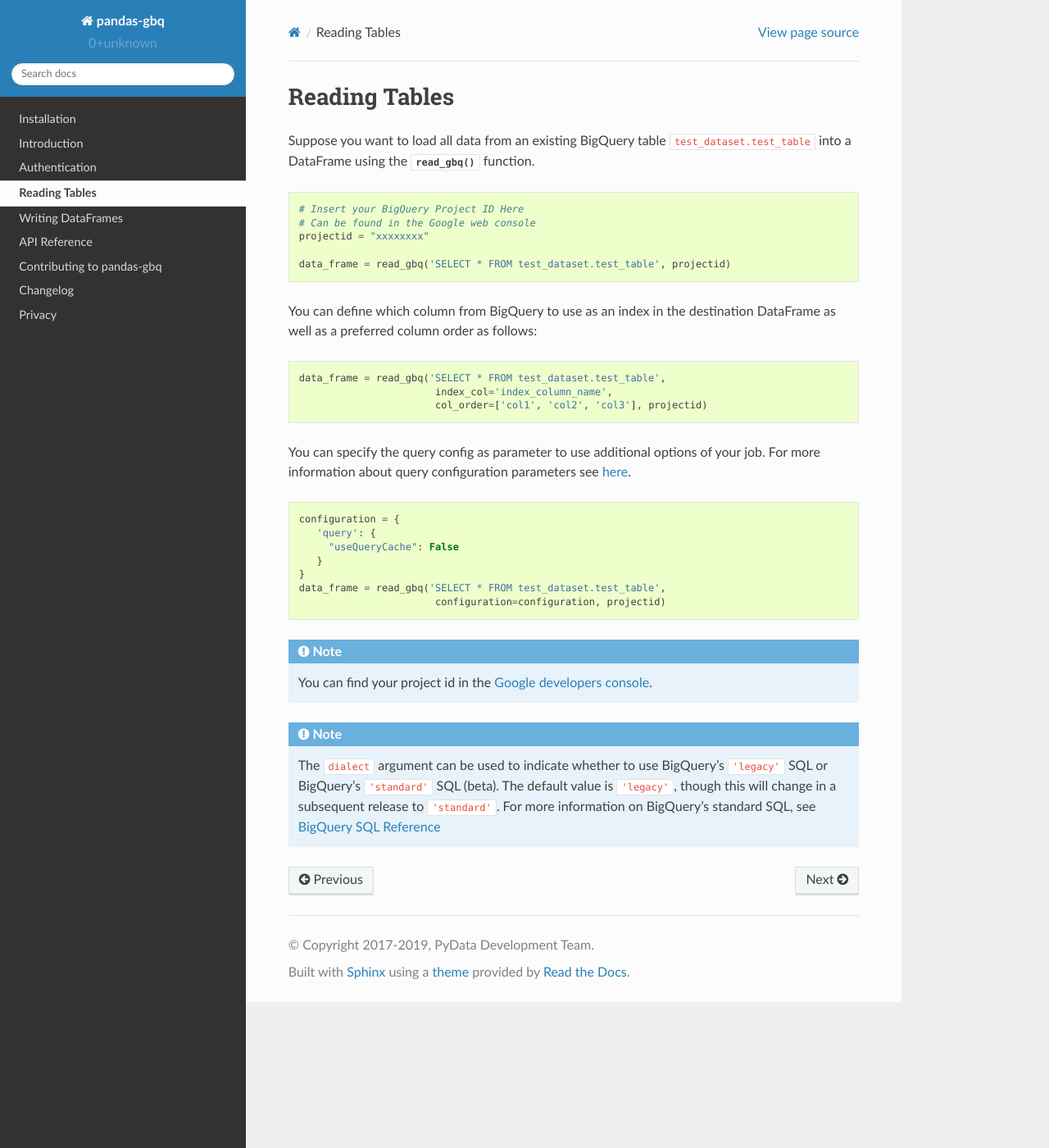
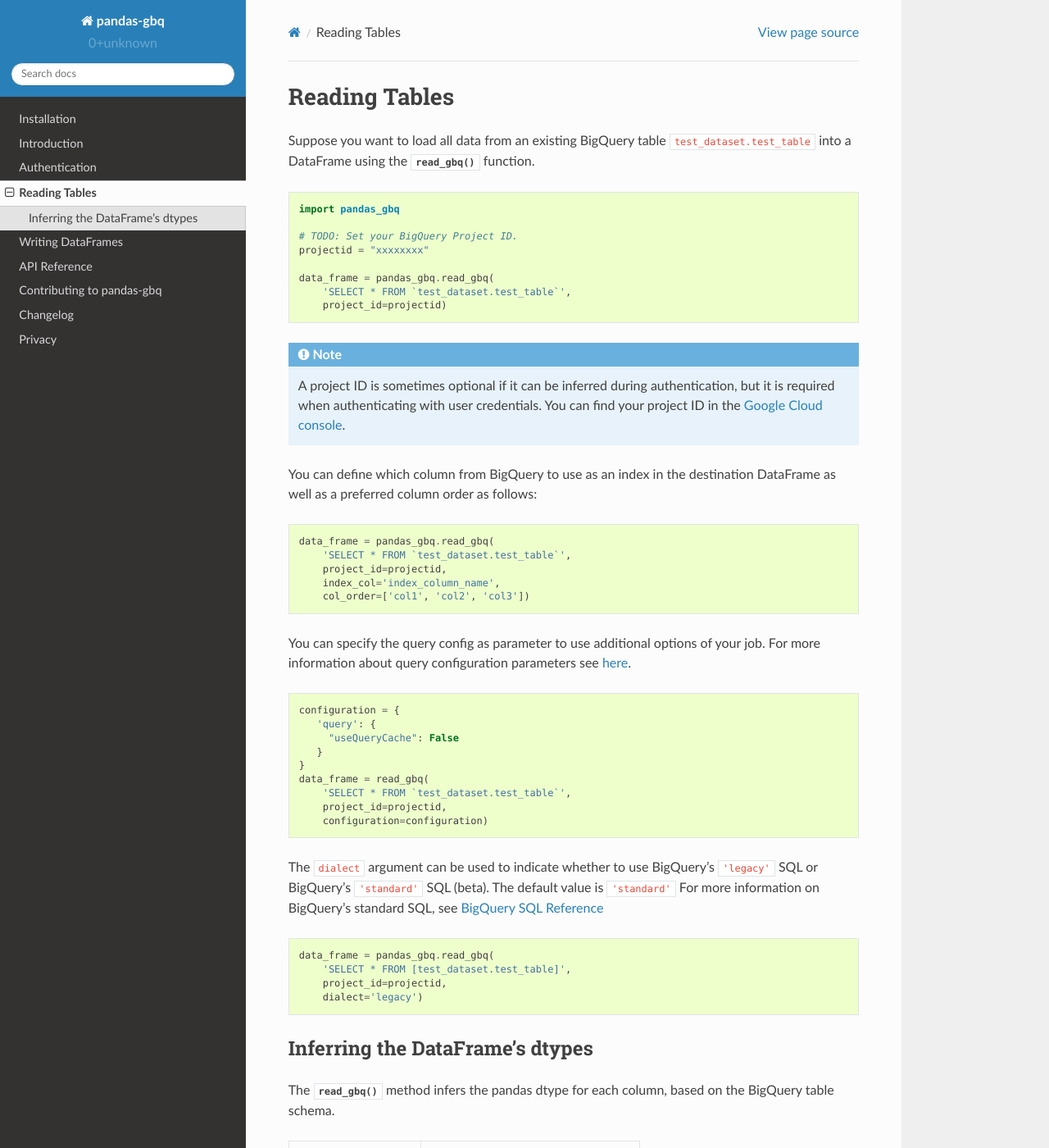
Before and after one commit to googleapis/python-bigquery-pandas, a Sphinx documentation site: the page built from docs/source/reading.rst, in a window 1280 px wide and 1400 px high. Shown: the whole window at 82% size. Built offline with Sphinx 7.4.7 and the Read the Docs theme 2.0.0, drawn with Linux system fonts in a browser that asks for light colours; some of the changed text lies outside the part shown.

Commit message:
ENH: Use tz-aware dtype for timestamp.
I couldn't figure out how *not* to get a tz-aware dtype in 0.24.x
versions, and I wanted a tz-aware dtype anyway for TIMESTAMP, so this
makes it official.

```diff
--- a/docs/source/reading.rst
+++ b/docs/source/reading.rst
@@ -9,21 +9,32 @@
 
 .. code-block:: python
 
-   # Insert your BigQuery Project ID Here
-   # Can be found in the Google web console
+   import pandas_gbq
+
+   # TODO: Set your BigQuery Project ID.
    projectid = "xxxxxxxx"
 
-   data_frame = read_gbq('SELECT * FROM test_dataset.test_table', projectid)
+   data_frame = pandas_gbq.read_gbq(
+       'SELECT * FROM `test_dataset.test_table`',
+       project_id=projectid)
 
+.. note::
+
+    A project ID is sometimes optional if it can be inferred during
+    authentication, but it is required when authenticating with user
+    credentials. You can find your project ID in the `Google Cloud console
+    <https://console.cloud.google.com>`__.
 
 You can define which column from BigQuery to use as an index in the
 destination DataFrame as well as a preferred column order as follows:
 
 .. code-block:: python
 
-   data_frame = read_gbq('SELECT * FROM test_dataset.test_table',
-                          index_col='index_column_name',
-                          col_order=['col1', 'col2', 'col3'], projectid)
+   data_frame = pandas_gbq.read_gbq(
+       'SELECT * FROM `test_dataset.test_table`',
+       project_id=projectid,
+       index_col='index_column_name',
+       col_order=['col1', 'col2', 'col3'])
 
 
 You can specify the query config as parameter to use additional options of
@@ -37,20 +48,39 @@
         "useQueryCache": False
       }
    }
-   data_frame = read_gbq('SELECT * FROM test_dataset.test_table',
-                          configuration=configuration, projectid)
+   data_frame = read_gbq(
+       'SELECT * FROM `test_dataset.test_table`',
+       project_id=projectid,
+       configuration=configuration)
 
 
-.. note::
+The ``dialect`` argument can be used to indicate whether to use
+BigQuery's ``'legacy'`` SQL or BigQuery's ``'standard'`` SQL (beta). The
+default value is ``'standard'`` For more information on BigQuery's standard
+SQL, see `BigQuery SQL Reference
+<https://cloud.google.com/bigquery/docs/reference/standard-sql/>`__
 
-   You can find your project id in the `Google developers console
-   <https://console.developers.google.com>`__.
+.. code-block:: python
+
+   data_frame = pandas_gbq.read_gbq(
+       'SELECT * FROM [test_dataset.test_table]',
+       project_id=projectid,
+       dialect='legacy')
 
 
-.. note::
+.. _reading-dtypes:
 
-    The ``dialect`` argument can be used to indicate whether to use BigQuery's ``'legacy'`` SQL
-    or BigQuery's ``'standard'`` SQL (beta). The default value is ``'legacy'``, though this will change
-    in a subsequent release to ``'standard'``. For more information
-    on BigQuery's standard SQL, see `BigQuery SQL Reference
-    <https://cloud.google.com/bigquery/sql-reference/>`__
+Inferring the DataFrame's dtypes
+--------------------------------
+
+The :func:`~pandas_gbq.read_gbq` method infers the pandas dtype for each column, based on the BigQuery table schema.
+
+================== =========================
+BigQuery Data Type dtype
+================== =========================
+FLOAT              float
+TIMESTAMP          DatetimeTZDtype(unit='ns', tz='UTC')
+DATETIME           datetime64[ns]
+TIME               datetime64[ns]
+DATE               datetime64[ns]
+================== =========================
```
Also changed, not shown: docs/source/changelog.rst (+10 -2 lines), 2 other files.
